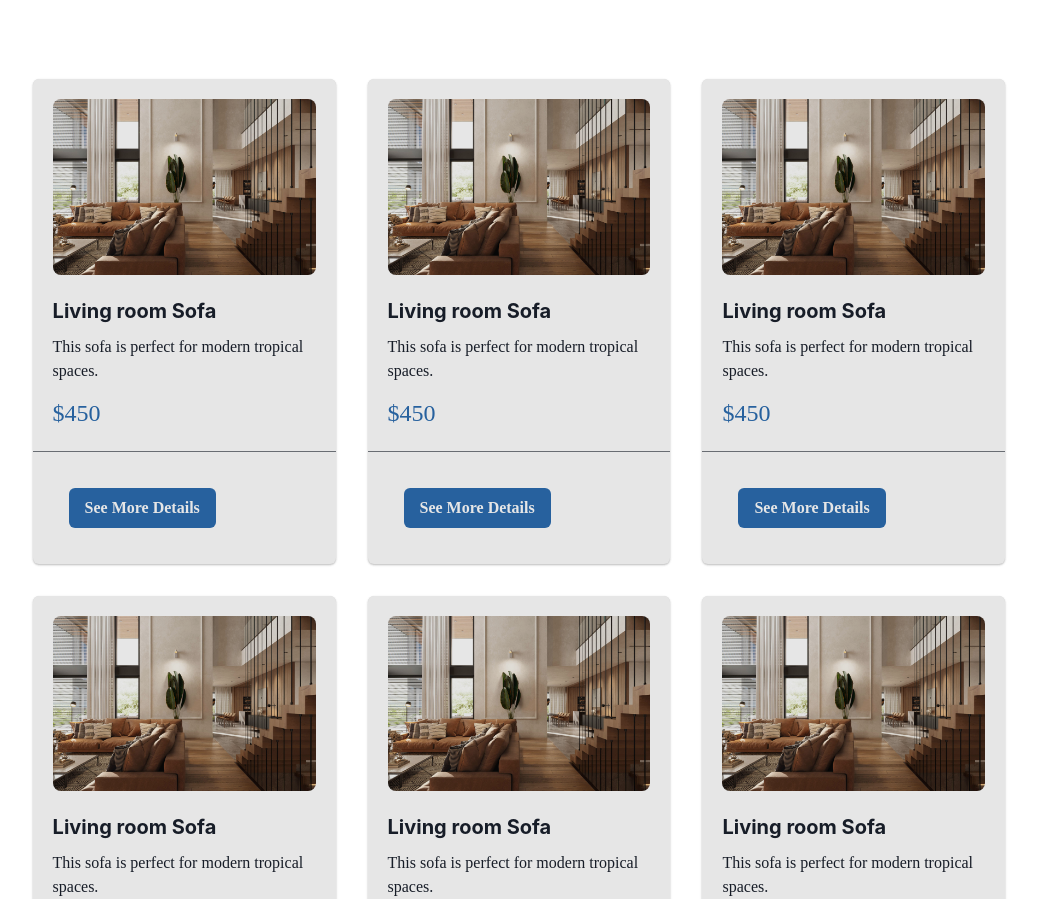
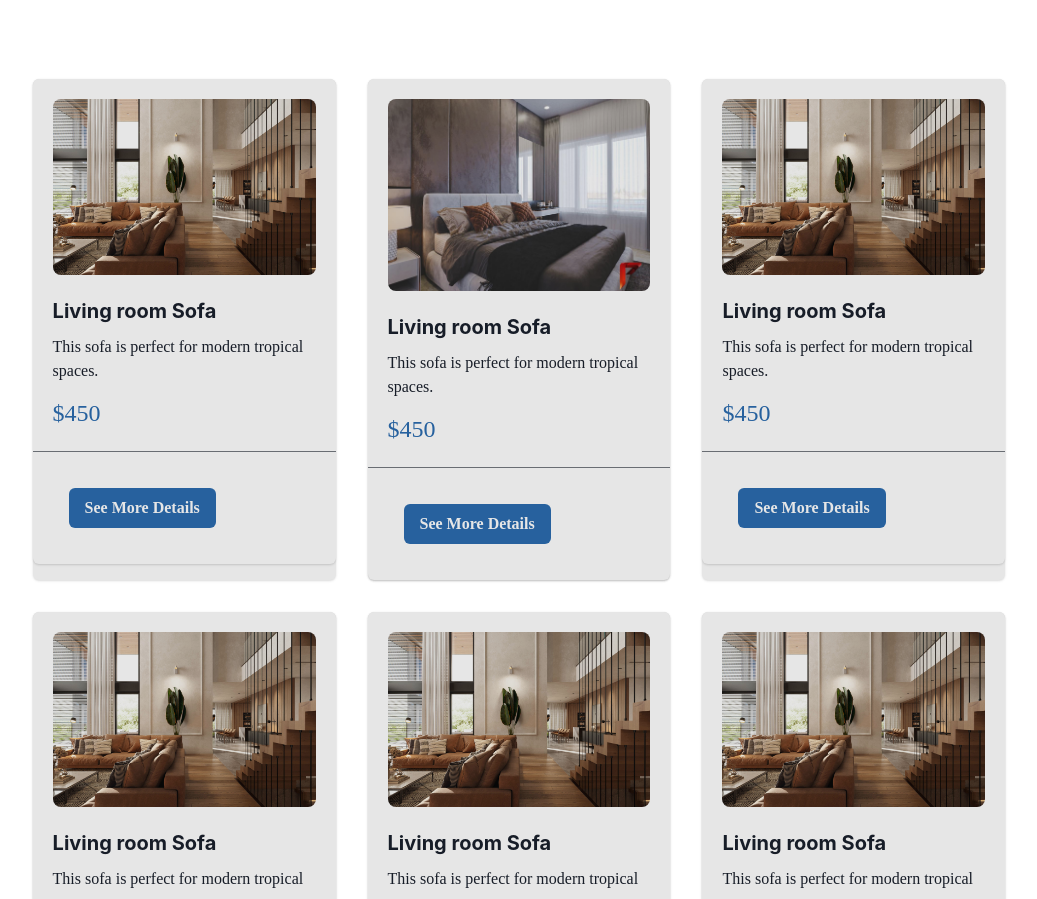
Before and after one commit to olatunde1/urbancr8or, a React (Create React App) app: page / in a window 1280 px wide. Shown: the part 1848-2747 px from the top of the page, without its empty margins (121-1158 px from the left). Built offline with nearby package versions, Linux system fonts and the light colour scheme.

Commit message:
update added

```diff
--- a/src/components/LatestProjects.jsx
+++ b/src/components/LatestProjects.jsx
@@ -15,6 +15,7 @@ import {
 
 import { useDisclosure } from '@chakra-ui/react';
 import image1 from './images/new.jpg'
+import image2 from './images/4.jpg'
 
 
 
@@ -189,7 +190,7 @@ const LatestProjects = () => {
                <Card maxW='sm'>
                 <CardBody>
                   <Image
-                    src={image1}
+                    src={image2}
                     alt='Green double couch with wooden legs'
                     borderRadius='lg'
                   />
@@ -224,13 +225,13 @@ const LatestProjects = () => {
                     <ModalCloseButton />
                     <ModalBody>
                     <Box className='container zoom-anim-dialogue w-100'>
-                  <img className='w-100' src={image1} alt="" />
+                  <img className='w-100' src={image2} alt="" />
                   <Stack spacing={4}>
 
             <Heading color={'gray.500'} mt='20'><span style={{
               color:'pink',
               fontWeight:'800'
-            }}>Triangle Concrete House</span> On Lake</Heading>
+            }}>Rectangle Concrete House</span> On Lake</Heading>
             <Text color={'gray.500'} fontSize={'lg'}>
                 For each project, we establish relationships with partners who we know will  help us create added value for your project.
                 As well as bringing together the public and private sectors, we make sector-overarching links to gather knowledge and to learn from each other.
```
